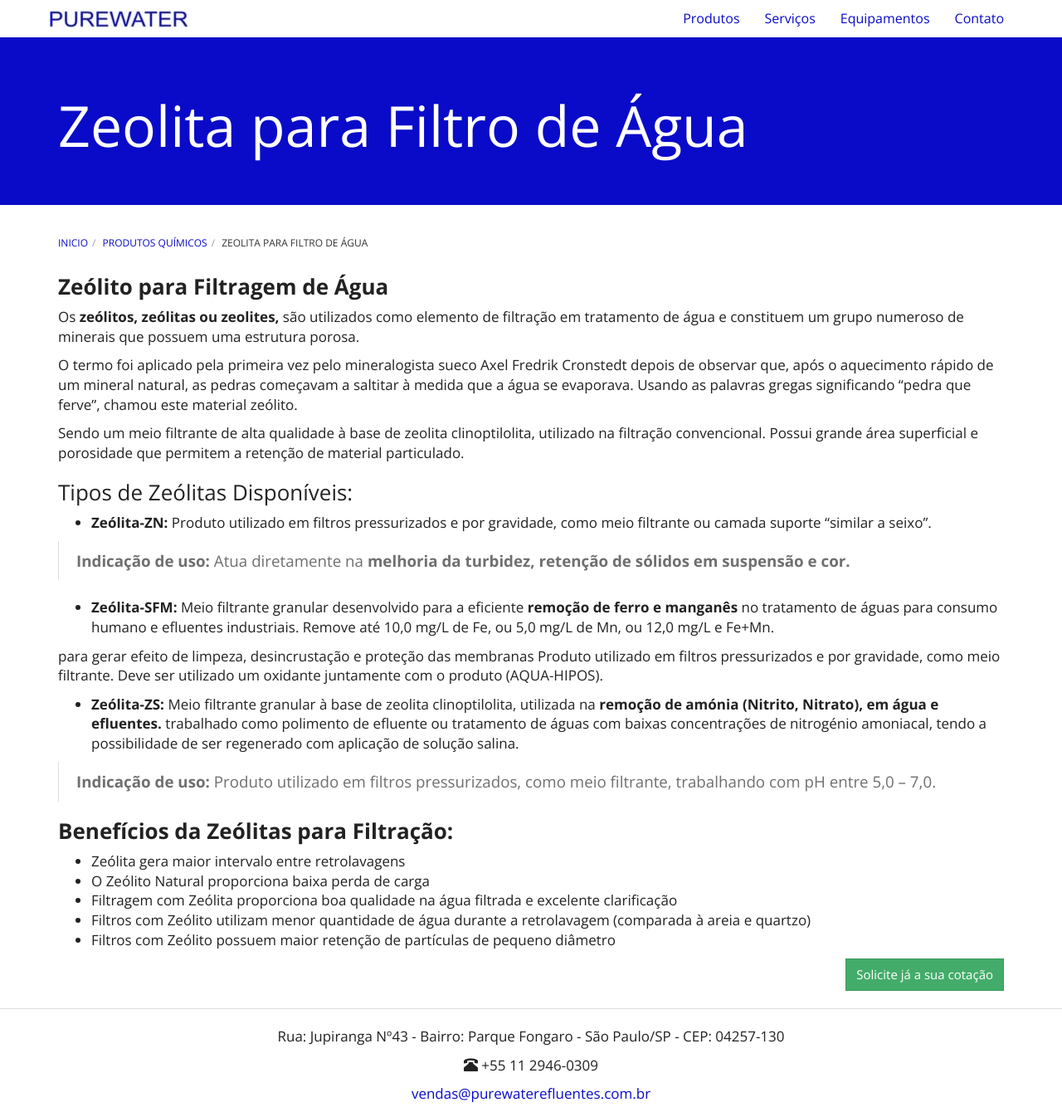
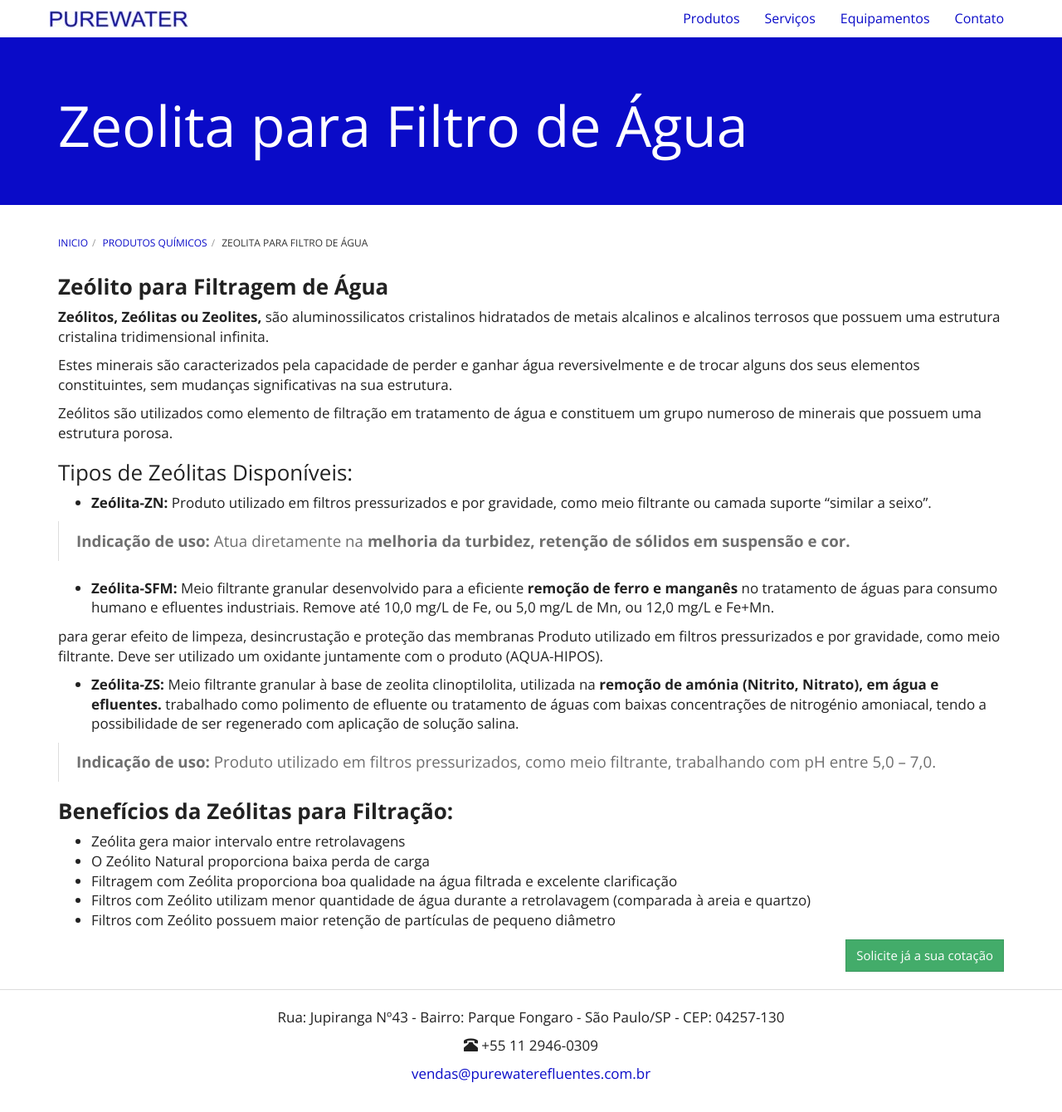
Before and after one commit to purewaterefluentes/purewaterefluentes.github.io, a Jekyll site: the page built from produtos/zeolita-para-filtro-de-agua.md, in a window 1280 px wide and 1340 px high. Shown: the whole window at 83% size. Built offline with Jekyll 4.4.1, drawn with Linux system fonts in a browser that asks for light colours; nearby versions of some CDN libraries; library files that are not in the unit come from our copies.

Commit message:
Update zeolita-para-filtro-de-agua.md

```diff
--- a/produtos/zeolita-para-filtro-de-agua.md
+++ b/produtos/zeolita-para-filtro-de-agua.md
@@ -7,11 +7,11 @@ subtitle:
 
 ### **Zeólito para Filtragem de Água**
 
-Os **zeólitos, zeólitas ou zeolites,** são utilizados como elemento de filtração em tratamento de água e constituem um grupo numeroso de minerais que possuem uma estrutura porosa.
+**Zeólitos, Zeólitas ou Zeolites,** são aluminossilicatos cristalinos hidratados de metais alcalinos e alcalinos terrosos que possuem uma estrutura cristalina tridimensional infinita.
 
-O termo foi aplicado pela primeira vez pelo mineralogista sueco Axel Fredrik Cronstedt depois de observar que, após o aquecimento rápido de um mineral natural, as pedras começavam a saltitar à medida que a água se evaporava. Usando as palavras gregas significando "pedra que ferve", chamou este material zeólito.
+Estes minerais são caracterizados pela capacidade de perder e ganhar água reversivelmente e de trocar alguns dos seus elementos constituintes, sem mudanças significativas na sua estrutura.
 
-Sendo um meio filtrante de alta qualidade à base de zeolita clinoptilolita, utilizado na filtração convencional. Possui grande área superficial e porosidade que permitem a retenção de material particulado.
+Zeólitos são utilizados como elemento de filtração em tratamento de água e constituem um grupo numeroso de minerais que possuem uma estrutura porosa.
 
 ### Tipos de Zeólitas Disponíveis:
 
```
